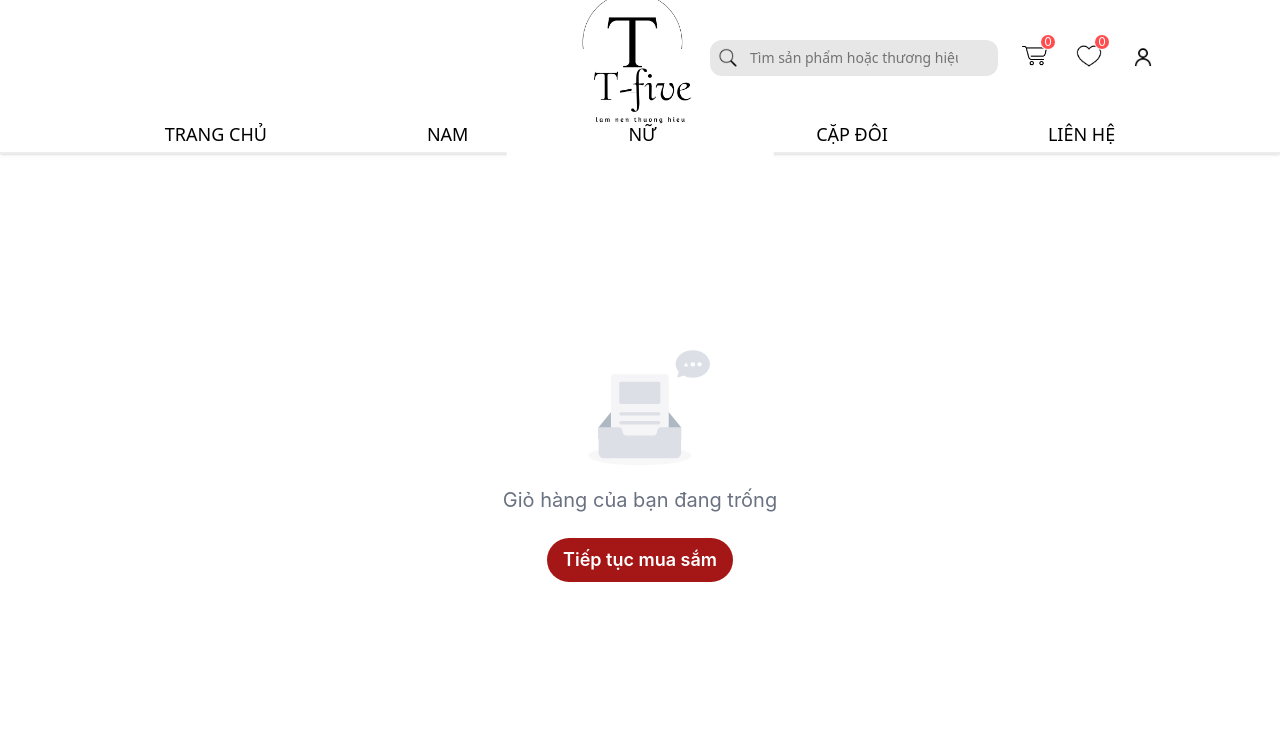
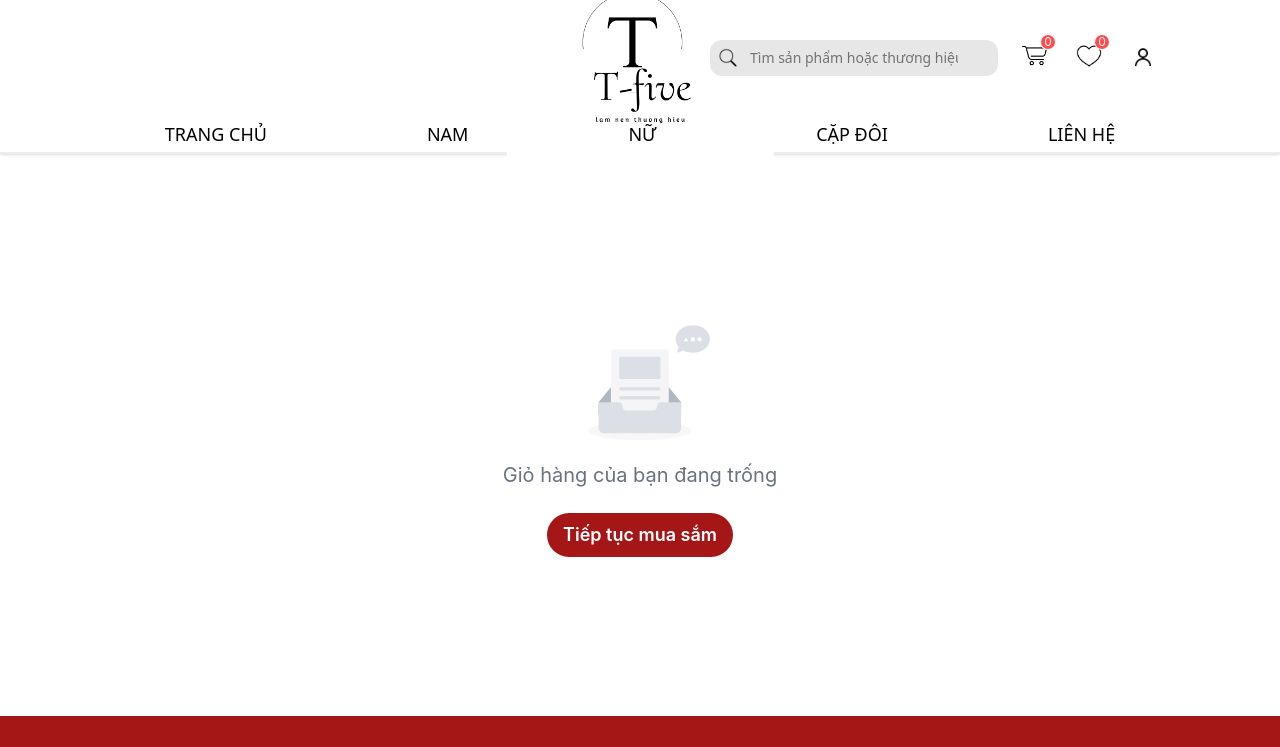
Before and after one commit to nhuttanqst/fe-t-five-watch-online, a React (Vite) app: page /cart in a window 1280 px wide. Shown: the top 747 px of the page. Built offline with nearby package versions, Linux system fonts and the light colour scheme.

Commit message:
update Cart.jsx

```diff
--- a/src/pages/client/Cart.jsx
+++ b/src/pages/client/Cart.jsx
@@ -164,7 +164,7 @@
               height: 140,
               width: 140,
             }}
-            className="flex flex-col items-center justify-center min-h-[500px]"
+            className="flex flex-col items-center justify-center min-h-[450px]"
           >
             <Link to="/">
               <button className="bg-[#A51717] text-white py-2 px-4 rounded-full text-lg font-semibold cursor-pointer hover:bg-red-600 transition duration-300 mt-2">
```
